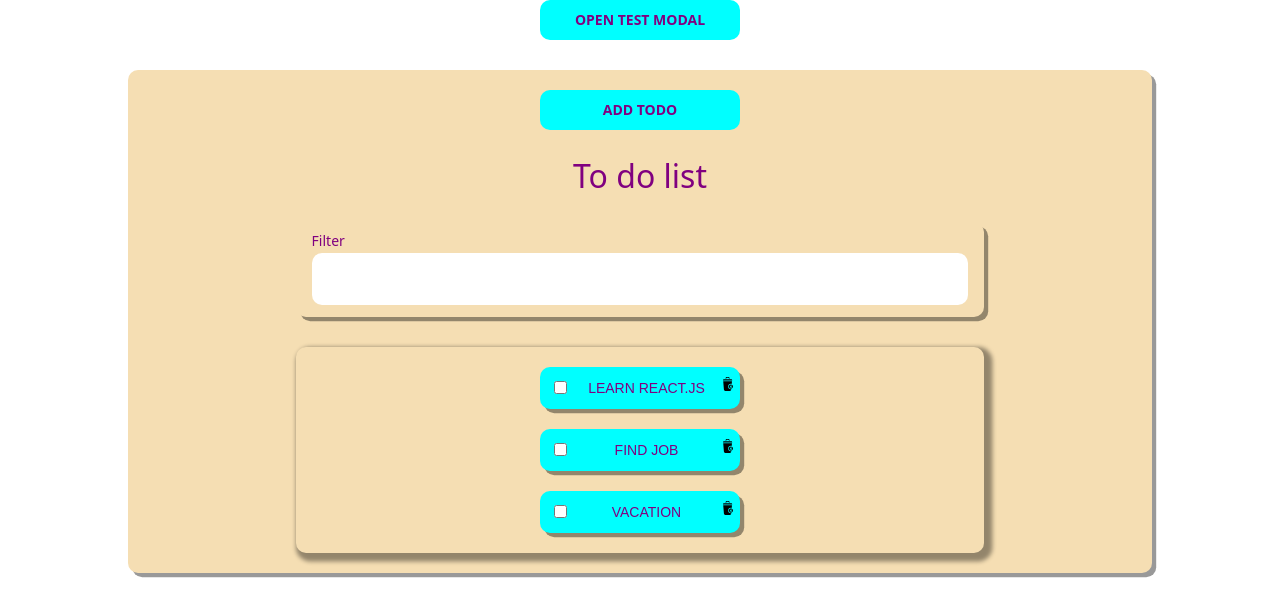
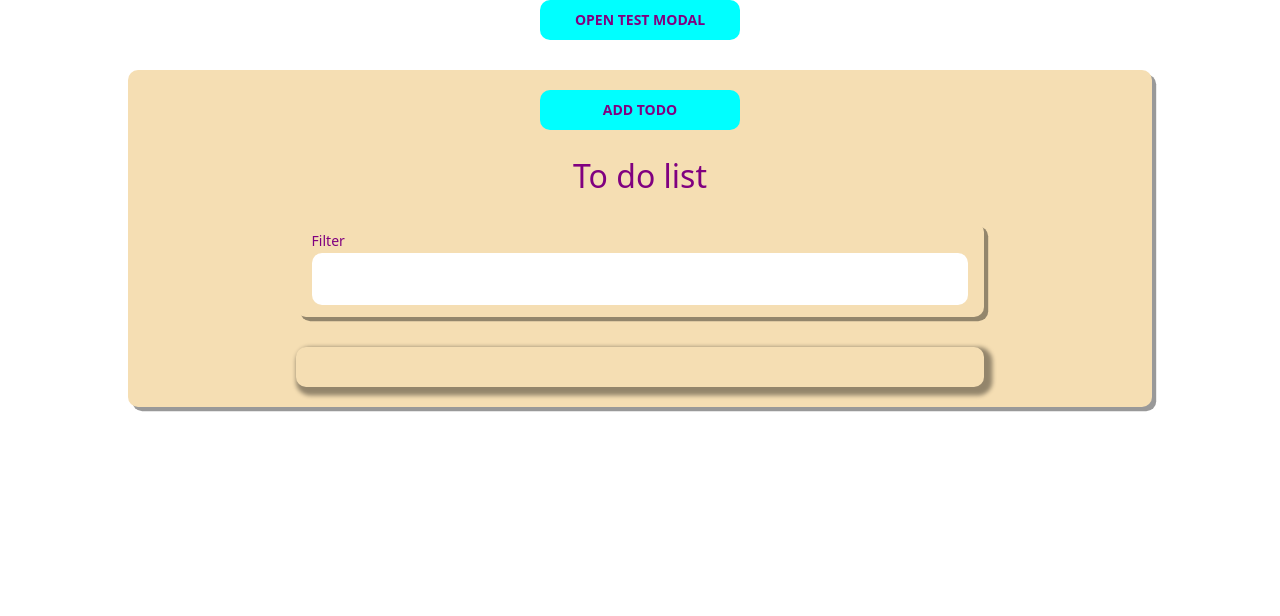
Before and after one commit to Iryna-Artymuk/React_Modal_Test, a React (Create React App) app: page / in a window 1280 px wide. Shown: the top 616 px of the page. Built offline with nearby package versions, Linux system fonts and the light colour scheme.

Commit message:
Update App.jsx

```diff
--- a/src/components/App.jsx
+++ b/src/components/App.jsx
@@ -7,19 +7,7 @@ import uniqid from 'uniqid';
 import Button from './Button/Button';
 class App extends Component {
   state = {
-    todo: [
-      {
-        id: 'id-1',
-        name: 'Learn React.js',
-        completed: false,
-      },
-      { id: 'id-2', name: 'Find job', completed: false },
-      {
-        id: 'id-3',
-        name: 'vacation ',
-        completed: false,
-      },
-    ],
+    todo: [],
 
     modalActive: false,
 
```
